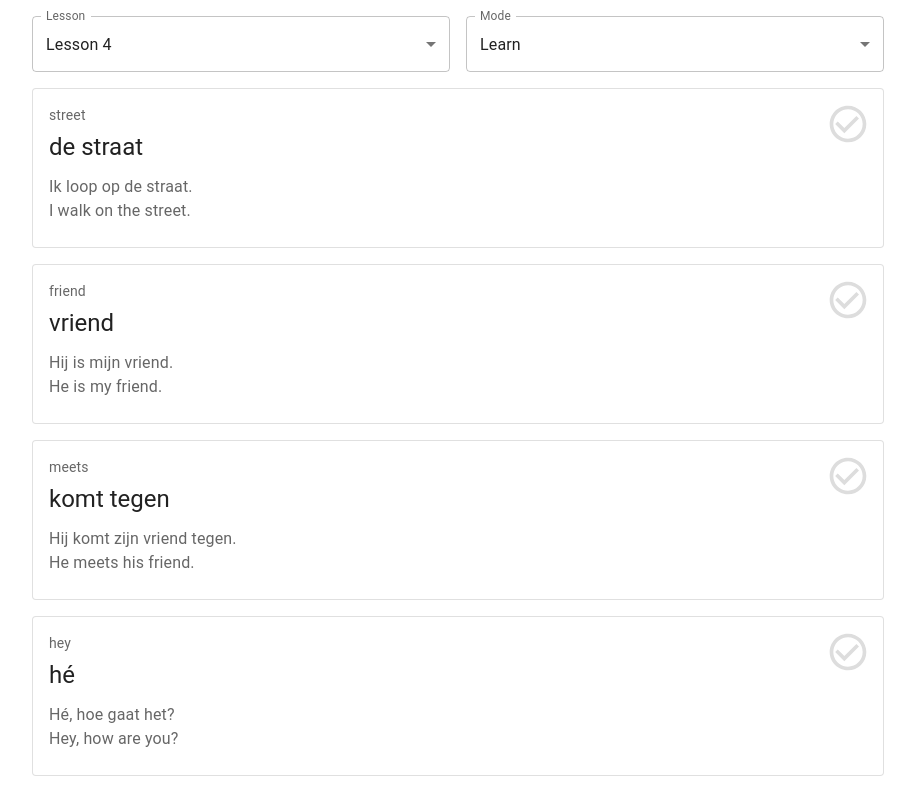
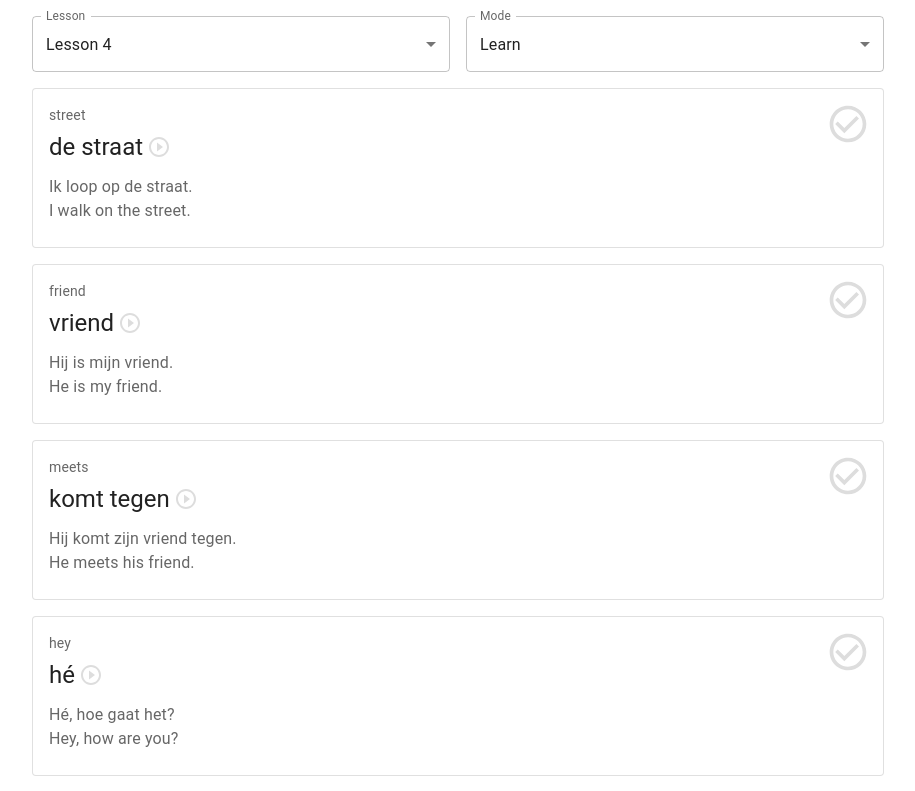
Before and after one commit to vermi321/vocabulary, a React (Vite) app: page / in a window 1280 px wide. Shown: the top 791 px of the page, without its empty margins (182-1097 px from the left). Built offline with nearby package versions, Linux system fonts and the light colour scheme.

Commit message:
pronounciation

```diff
--- a/src/App.tsx
+++ b/src/App.tsx
@@ -11,10 +11,12 @@ import {
   Select,
   Typography,
   IconButton,
+  Icon,
 } from "@mui/material";
 import Grid from "@mui/material/Unstable_Grid2";
 import CheckCircleIcon from "@mui/icons-material/CheckCircle";
 import CheckCircleOutlineIcon from "@mui/icons-material/CheckCircleOutline";
+import PlayCircleOutlineIcon from "@mui/icons-material/PlayCircleOutline";
 
 enum Mode {
   Learn = 1,
@@ -89,11 +91,13 @@ const Word = ({
   mode,
   checked,
   setChecked,
+  onPlay,
 }: {
   word: Word;
   mode: Mode;
   checked: boolean;
   setChecked: (checked: boolean) => void;
+  onPlay: () => void;
 }) => {
   return (
     <Box
@@ -117,7 +121,28 @@ const Word = ({
           </Typography>
           <Box className="translation">
             <Typography variant="h5" component="div">
-              <Box>{word.dutch}</Box>
+              <Box
+                onClick={onPlay}
+                sx={{
+                  cursor: "pointer",
+                  display: "flex",
+                  alignItems: "center",
+                  "&:hover": {
+                    "& .pronounce": {
+                      color: "#333",
+                    },
+                  },
+                }}
+              >
+                <Box>{word.dutch}</Box>
+                <Icon sx={{ fontSize: 24, marginLeft: "4px" }} onClick={onPlay}>
+                  <PlayCircleOutlineIcon
+                    className="pronounce"
+                    fontSize="inherit"
+                    sx={{ color: "#ddd" }}
+                  />
+                </Icon>
+              </Box>
             </Typography>
             <Typography sx={{ mt: 1.5 }} color="text.secondary">
               <Box>{word.example}</Box>
@@ -149,6 +174,8 @@ const Word = ({
 };
 
 export const App = () => {
+  const [audioSrc, setAudioSrc] = useState<string | null>(null);
+
   const [initialLesson] = useState(() => {
     const storedNumber = Number(localStorage.lesson);
     const allLessons = wordlist.map((entry) => entry.lesson);
@@ -203,6 +230,17 @@ export const App = () => {
     _setLesson(lesson);
   }, []);
 
+  const onPlay = useCallback((word: Word) => {
+    fetch(`https://glosbe.com/api/audios/nl/${encodeURIComponent(word.dutch)}`)
+      .then((r) => r.json())
+      .then((r) =>
+        setAudioSrc(
+          `https://glosbe.com/fb_aud/mp3/${r.phraseAudioCarrier.audioEntries[0].url.mp3}`
+        )
+      )
+      .catch(() => {});
+  }, []);
+
   return (
     <Container maxWidth="md">
       <Box sx={{ flexGrow: 1, mt: 2 }}>
@@ -222,12 +260,22 @@ export const App = () => {
                       word={word}
                       mode={mode}
                       checked={isWordLearnt(word)}
+                      onPlay={() => onPlay(word)}
                       setChecked={(isLearnt) =>
                         setWordLearnt(word.dutch, isLearnt)
                       }
                     />
                   </Grid>
                 ))}
+                {audioSrc && (
+                  <iframe
+                    key={audioSrc}
+                    title="pronounciation"
+                    src={audioSrc}
+                    allow="autoplay"
+                    style={{ display: "none" }}
+                  />
+                )}
               </Grid>
             </Box>
           </Grid>
```
Also changed, not shown: 3 other files (tests, documents, lock files or other folders).
